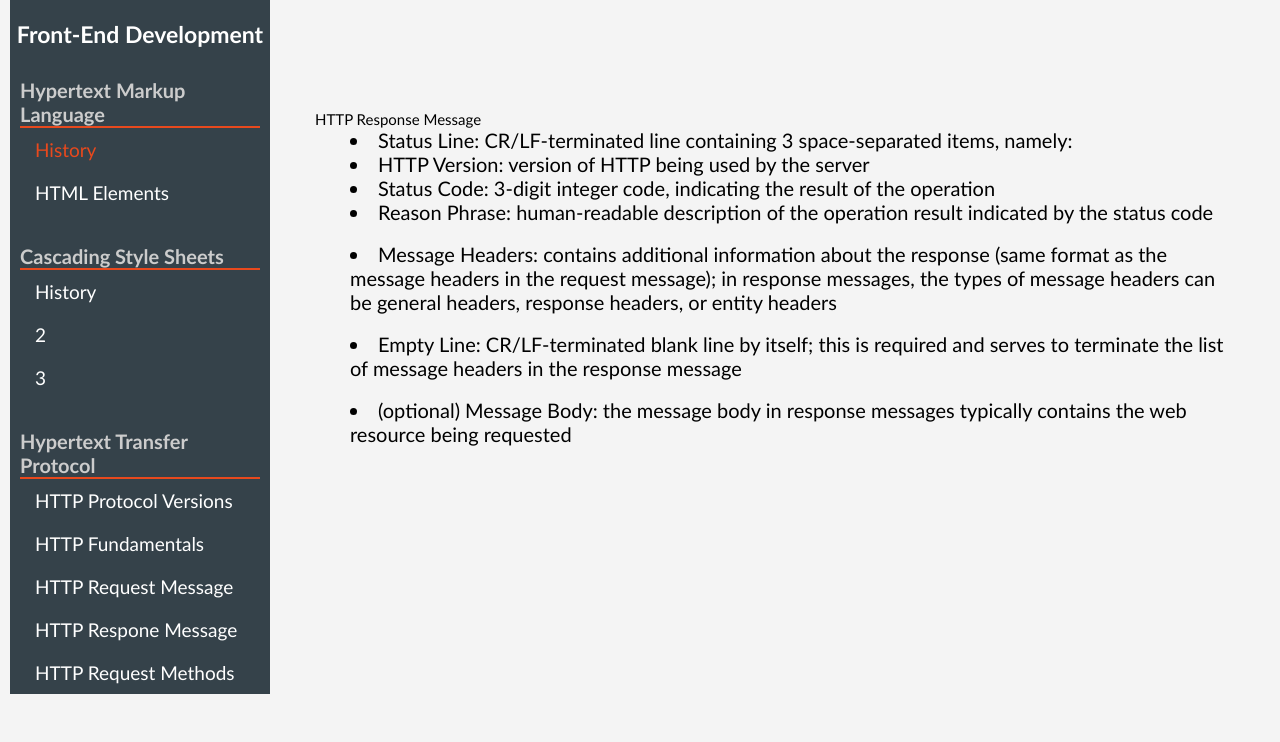
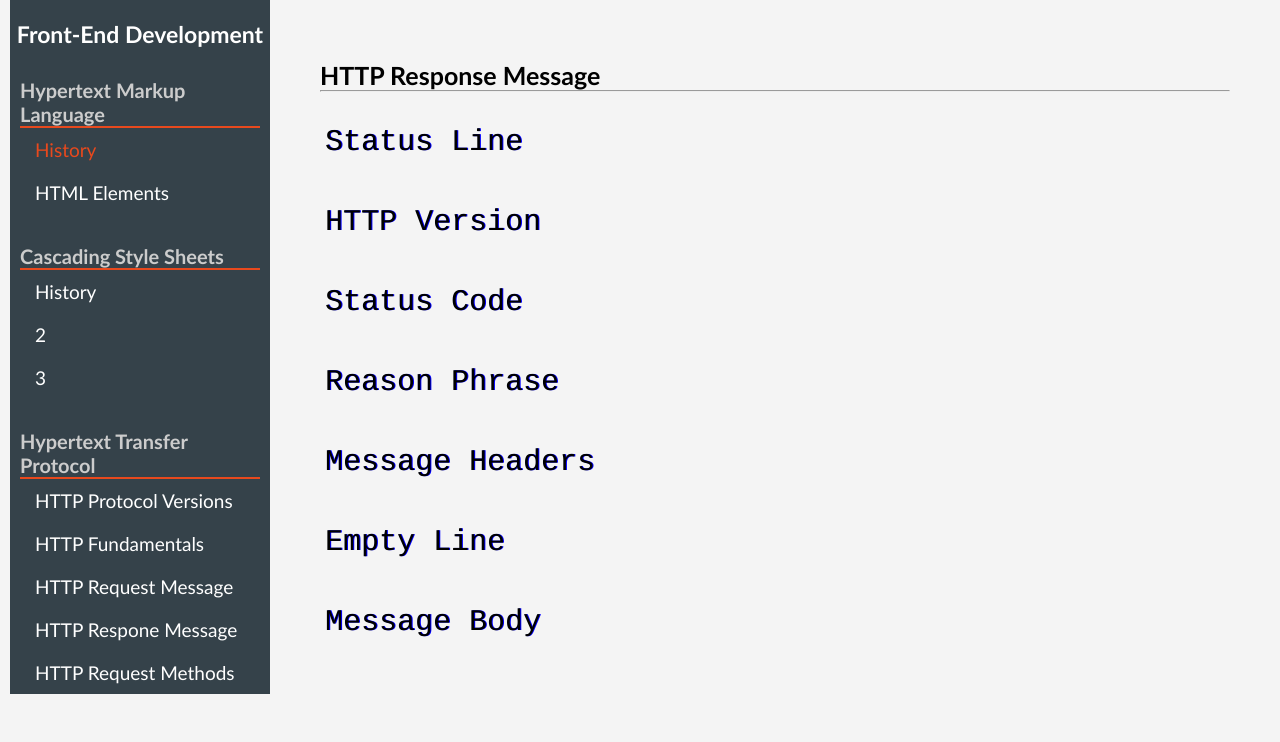
Before and after one commit to 2153589/Webtek-ShortTerm, a PHP site: the page made by webtech mockups/pages/Introduction/HTTP Response Message.html in a window 1280 px wide. Shown: the part 70-812 px from the top of the page. Before the commit the page ends 764 px from the top, so only its background shows below. Run offline with PHP 8.4, Linux system fonts and the light colour scheme.

Commit message:
Modified HTTP Response Message.html

```diff
--- a/webtech mockups/css/fonts.css
+++ b/webtech mockups/css/fonts.css
@@ -57,7 +57,7 @@
      padding: 0 20px;
      box-sizing: border-box;
      transition: 0.5s;
-     font-style: initial;
+     font-style: initial
    }
 
    .acc-container label {
@@ -73,6 +73,7 @@
      z-index: 100;
      font-style: initial;
      font-size: 1.6em;
+     font-color: red;
    }
 
    .acc-container input{
@@ -92,6 +93,8 @@
      font-style: initial;
      font-family: fantasy;
      font-size: 2em;
+     font-color: blue;
+
    }
 
    .acc-container input:checked+label:before {
@@ -108,6 +111,7 @@
      padding: 20px;
      transition: 0.5s;
      font-family: Times, "Times New Roman", serif;
+     font-color: red;
    }
 
    .expand {
--- a/webtech mockups/pages/Introduction/HTTP Response Message.html
+++ b/webtech mockups/pages/Introduction/HTTP Response Message.html
@@ -4,10 +4,15 @@
     <meta charset="UTF-8">
     <meta name="viewport" content="width=device-width, initial-scale=1.0">
     <meta http-equiv="X-UA-Compatible" content="ie=edge">
+    <link rel="shortcut icon" type="image/png" href="icon.png">
     <link rel="stylesheet" type="text/css" href="../../css/intro.css" />
     <link rel="stylesheet" type="text/css" href="../../css/index.css" />
+    <link rel="stylesheet" type="text/css" href="../../css/tabs.css" />
     <link rel="stylesheet" type="text/css" href="../../css/fonts.css" />
-    <title>Document</title>
+    <link rel="stylesheet" type="text/css" href="../../css/table.css" />
+
+
+        <title>Document</title>
 </head>
 <body>
     	<!-- Header -->
@@ -90,26 +95,46 @@
                 </section>
 
                 <section id="contents">
-                    <p>
-                        <ul>HTTP Response Message</ul>
-                        <li>Status Line: CR/LF-terminated line containing 3 space-separated items, namely:</li>
-                        <li>HTTP Version: version of HTTP being used by the server</li>
-                        <li>Status Code: 3-digit integer code, indicating the result of the operation</li>
-                        <li>Reason Phrase: human-readable description of the operation result indicated by the status code</li>
-                    </br>
+                    <h3>HTTP Response Message</h3>
+                    <hr>
+                    <div>
 
-                        <li>Message Headers: contains additional information about the response (same format as the
-                            message headers in the request message); in response messages, the types of message
-                            headers can be general headers, response headers, or entity headers</li>
-                    </br>
-                        <li>Empty Line: CR/LF-terminated blank line by itself; this is required and serves to terminate
-                            the list of message headers in the response message</li>
-                    </br>
-                        <li>(optional) Message Body: the message body in response messages typically contains the
-                            web resource being requested</li>
+                    <ul class="mssg"><a href="#Expand1">Status  Line</a></ul>
+                    <li class = "desc expand" id="Expand1"> <hr>- CR/LF-terminated line containing 3 space-separated items, namely:</li>
 
-                    </p>
-               </section>
 
+                    <ul class="mssg"><a href="#Expand2">HTTP Version</a></ul>
+                    <li class = "desc expand" id="Expand2"><hr>-version of HTTP being used by the server</li>
+
+
+
+                    <ul class="mssg"><a href="#Expand3">Status Code</a></ul>
+                    <li class = "desc expand" id="Expand3"><hr>- 3-digit integer code, indicating the result of the operation</li>
+
+
+
+                    <ul class="mssg"><a href="#Expand4">Reason Phrase</a></ul>
+                    <li class = "desc expand" id="Expand4"><hr>- human-readable description of the operation result indicated by the status code</li>
+
+
+
+                    <ul class="mssg"><a href="#Expand5">Message Headers</a></ul>
+                    <li class = "desc expand" id="Expand5"> <hr>- contains additional information about the response (same format as the message headers in the request message); in response messages, the types of message headers can be general headers, response headers, or entity headers.</li>
+
+
+
+                    <ul class="mssg"><a href="#Expand6">Empty Line</a></ul>
+                    <li class = "desc expand" id="Expand6"><hr>- CR/LF-terminated blank line by itself; this is required and serves to terminate the list of message headers in the response message</li>
+
+
+
+                    <ul class="mssg"><a href="#Expand7">Message Body</a></ul>
+                    <li class = "desc expand" id="Expand7"><hr>- the message body in response messages typically contains the web resource being requested</li>
+
+                </div>
+            </div>
+    </div>
+
+</section>
 </body>
 </html>
```
